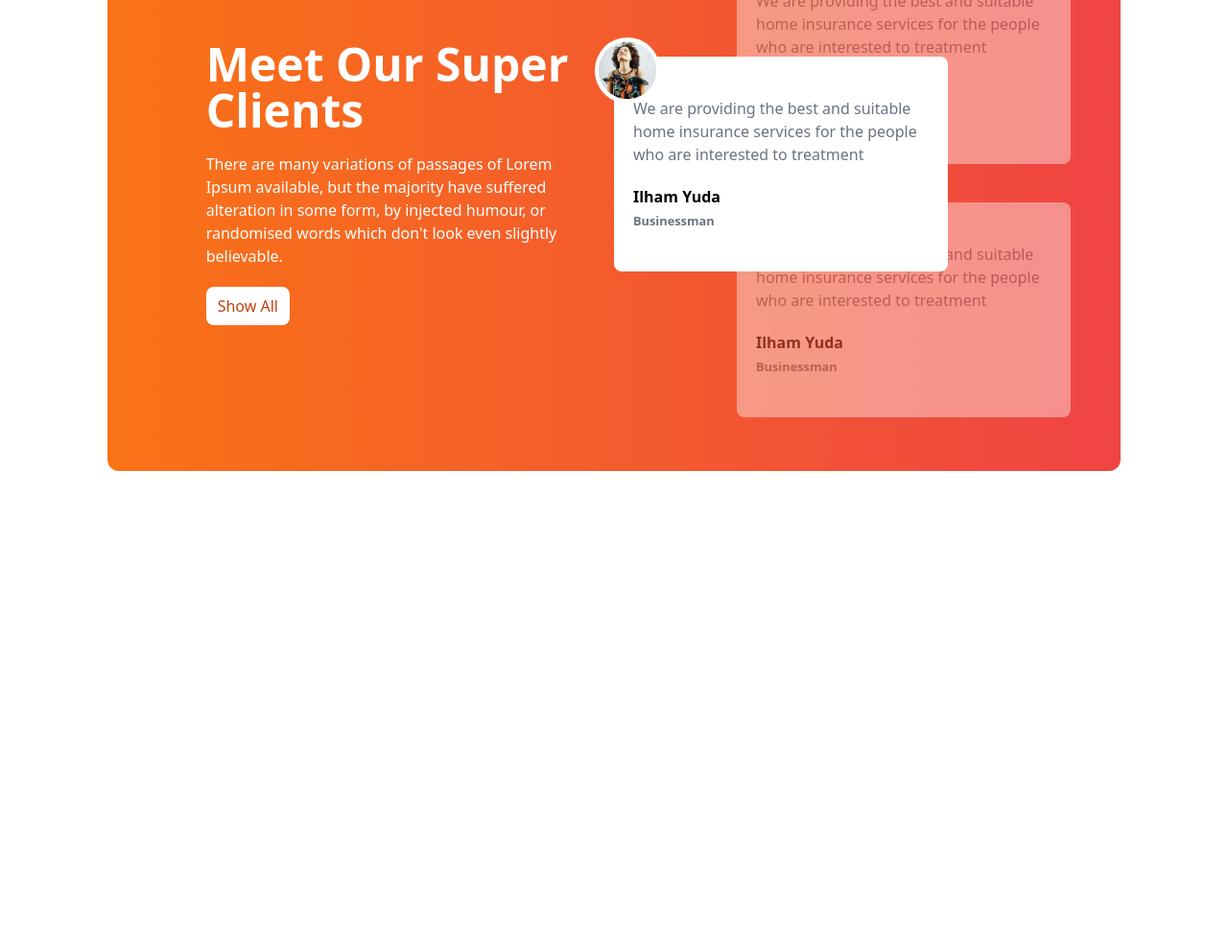
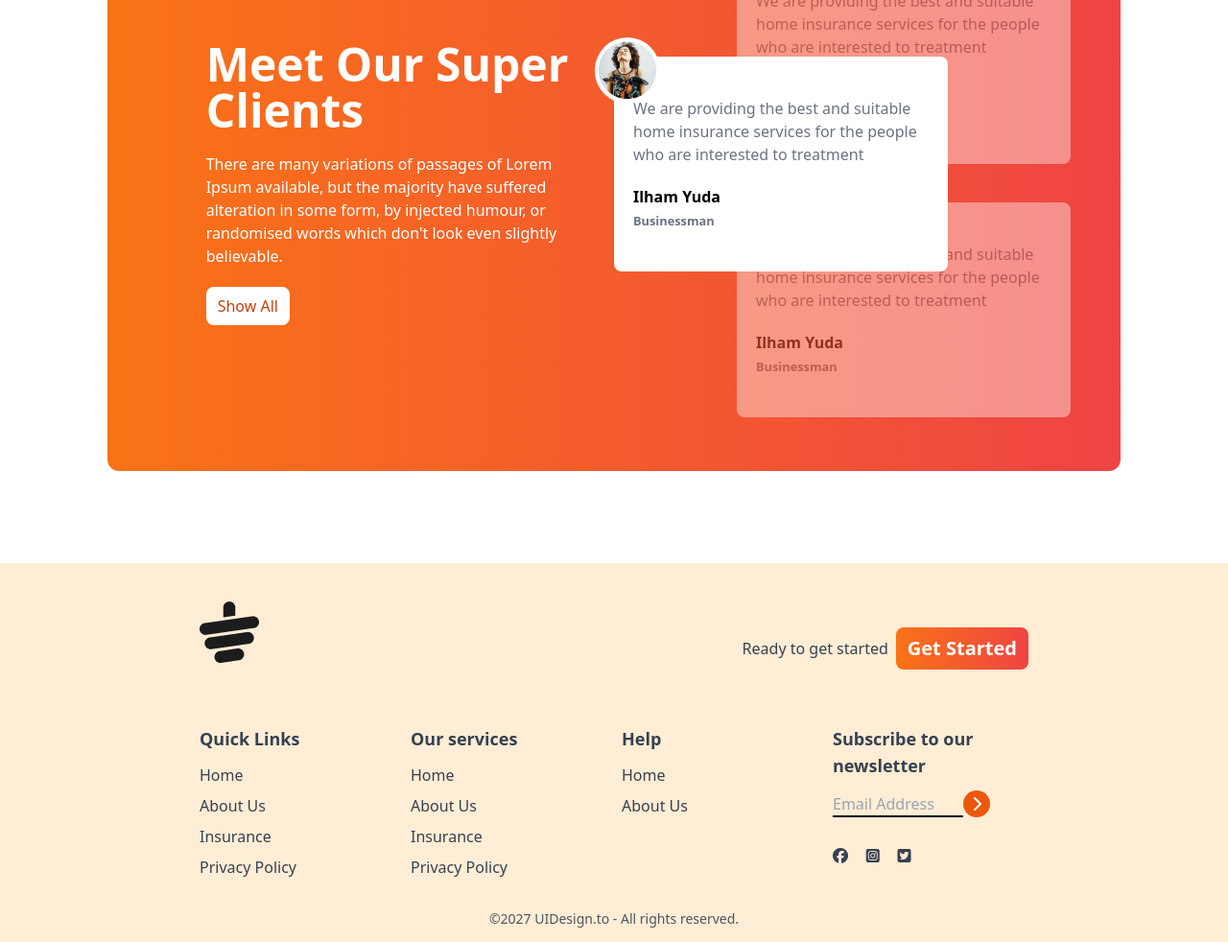
Before and after one commit to rohitahemed13/Tea-House-Project, a plain HTML site: page index.html in a window 1280 px wide. Shown: the part 1818-2800 px from the top of the page at 96% size. Before the commit the page ends 2405 px from the top, so only its background shows below. Drawn offline with nearby package versions, Linux system fonts and the light colour scheme.

Commit message:
added a new file

```diff
--- a/index.html
+++ b/index.html
@@ -1,5 +1,6 @@
 <!DOCTYPE html>
 <html lang="en">
+
 <head>
   <meta charset="UTF-8">
   <meta name="viewport" content="width=device-width, initial-scale=1.0">
@@ -7,7 +8,9 @@
   <!-- google font -->
   <link rel="preconnect" href="https://fonts.googleapis.com">
   <link rel="preconnect" href="https://fonts.gstatic.com" crossorigin>
-    <link href="https://fonts.googleapis.com/css2?family=Bebas+Neue&family=Manrope:wght@200..800&family=Roboto:ital,wght@0,100..900;1,100..900&display=swap" rel="stylesheet">
+  <link
+    href="https://fonts.googleapis.com/css2?family=Bebas+Neue&family=Manrope:wght@200..800&family=Roboto:ital,wght@0,100..900;1,100..900&display=swap"
+    rel="stylesheet">
   <!-- font awesome cdn -->
   <script src="https://kit.fontawesome.com/d7b7563d24.js" crossorigin="anonymous"></script>
   <!-- tailwinds cdn -->
@@ -24,6 +27,7 @@
     }
   </script>
 </head>
+
 <body>
   <!-- main contain -->
   <main class="max-w-screen-xl mx-auto px-16 lg:px-28 ">
@@ -33,8 +37,11 @@
       <div>
         <h1 class="text-5xl md:text-7xl  font-extrabold text-[#1C1C1C] ">It's good
           tea time at The Tea House</h1>
-                    <p class="font-medium text-lg text-[#777777]">Tea and Botanical Solutions Supplier Give Optimum  Satisfaction To Your Taste Buds.</p> <br>
-                    <button class="text-xl font-bold bg-gradient-to-r from-orange-500  to-red-500 px-5 py-3 rounded-lg text-white ">Explore More <i class="fa-solid fa-arrow-right -rotate-45 text-xl"></i></button>
+        <p class="font-medium text-lg text-[#777777]">Tea and Botanical Solutions Supplier Give Optimum Satisfaction To
+          Your Taste Buds.</p> <br>
+        <button
+          class="text-xl font-bold bg-gradient-to-r from-orange-500  to-red-500 px-5 py-3 rounded-lg text-white ">Explore
+          More <i class="fa-solid fa-arrow-right -rotate-45 text-xl"></i></button>
       </div>
       <!--img content  -->
       <div class="relative">
@@ -42,7 +49,8 @@
           <img class="w-full" src="images/banner.png" alt="">
         </div>
         <!-- card -->
-             <div class="flex absolute  items-center bg-white shadow-lg px-2 py-2 md:px-10 lg:py-4 rounded-lg top-28  md:top-80 md:left-32 lg:top-48 lg:left-28">
+        <div
+          class="flex absolute  items-center bg-white shadow-lg px-2 py-2 md:px-10 lg:py-4 rounded-lg top-28  md:top-80 md:left-32 lg:top-48 lg:left-28">
 
           <div>
             <i class="fa-solid fa-star text-2xl text-amber-500"></i>
@@ -60,7 +68,9 @@
       <!-- title -->
       <div class="text-center mb-8">
         <h1 class="text-3xl md:text-4xl font-bold mb-5">Our Featured Products</h1>
-                <p class="text-gray-600 max-w-xl mx-auto">There are many variations of passages of Lorem Ipsum available, but the majority have suffered alteration in some form, by injected humour, or randomised words which don't look even slightly believable. </p>
+        <p class="text-gray-600 max-w-xl mx-auto">There are many variations of passages of Lorem Ipsum available, but
+          the majority have suffered alteration in some form, by injected humour, or randomised words which don't look
+          even slightly believable. </p>
       </div>
       <!-- grid cards -->
       <div class="grid grid-cols-1 md:grid-cols-2 lg:grid-cols-4 gap-6 text-center">
@@ -114,22 +124,31 @@
         <!-- text section -->
         <div>
           <h1 class="text-5xl font-bold mb-5">Great Tea, Freshly Presented</h1>
-                    <p class="text-gray-500 ">The meaning of gong cha is chanese is to provide the best tea to emperor from all possessions . It represents the highest quality and self expectation. Establishing in 2006, Gong cha had been deeply appreciated by its custoers  because of good words of mouth and unique customized service orginated from Taiwan.</p><br>
+          <p class="text-gray-500 ">The meaning of gong cha is chanese is to provide the best tea to emperor from all
+            possessions . It represents the highest quality and self expectation. Establishing in 2006, Gong cha had
+            been deeply appreciated by its custoers because of good words of mouth and unique customized service
+            orginated from Taiwan.</p><br>
           <h1 class="text-2xl font-bold mb-5">Unique Taste</h1>
-                    <p class="text-gray-500 ">A Unique and different style from other teapots gives a luxurious and minimalist impression</p><br>
+          <p class="text-gray-500 ">A Unique and different style from other teapots gives a luxurious and minimalist
+            impression</p><br>
           <h1 class="text-2xl font-bold mb-5">Premium Quality</h1>
           <p class="text-gray-500 ">Premium Quality that makes tea more elegant and more durable when you use it.</p>
         </div>
       </div>
     </section>
     <section class="mb-24">
-            <div class=" bg-gradient-to-r from-orange-500 to-red-500 rounded-xl grid grid-cols-1 md:grid-cols-2 lg:grid-cols-2 px-7 lg:px-16 ">
+      <div
+        class=" bg-gradient-to-r from-orange-500 to-red-500 rounded-xl grid grid-cols-1 md:grid-cols-2 lg:grid-cols-2 px-7 lg:px-16 ">
         <!-- taxt -->
-             <div class="flex justify-center items-center overflow-hidden ">  <div class="w-5/6">
+        <div class="flex justify-center items-center overflow-hidden ">
+          <div class="w-5/6">
             <h1 class="text-5xl font-bold mt-10  text-white mb-5">Meet Our Super Clients</h1>
-              <p class="text-white mb-5">There are many variations of passages of Lorem Ipsum available, but the majority have suffered alteration in some form, by injected humour, or randomised words which don't look even slightly believable. </p>
+            <p class="text-white mb-5">There are many variations of passages of Lorem Ipsum available, but the majority
+              have suffered alteration in some form, by injected humour, or randomised words which don't look even
+              slightly believable. </p>
             <button class="py-2 px-3 bg-white rounded-lg text-orange-700 r">Show All</button>
-             </div></div>
+          </div>
+        </div>
         <!-- revewise card -->
         <div class="relative py-24 ">
 
@@ -140,7 +159,8 @@
                 <img class="p-1" src="images/client.png" alt="">
               </div>
               <div>
-                                    <p class="text-gray-500 mb-5">We are providing the best and suitable home insurance services for the people who are interested to treatment</p>
+                <p class="text-gray-500 mb-5">We are providing the best and suitable home insurance services for the
+                  people who are interested to treatment</p>
                 <h1 class="font-bold ">Ilham Yuda</h1>
                 <small class="font-bold text-gray-500 ">Businessman</small>
               </div>
@@ -148,24 +168,28 @@
           </div>
 
           <!-- top card -->
-                   <div class=" relative left-8 md:left-32   h-56 w-full md:w-3/4 bg-white text-black rounded-lg flex  items-center px-5 opacity-40">
+          <div
+            class=" relative left-8 md:left-32   h-56 w-full md:w-3/4 bg-white text-black rounded-lg flex  items-center px-5 opacity-40">
             <div class="absolute -top-5 -left-5 bg-white rounded-full ">
               <img class="p-1" src="images/client.png" alt="">
             </div>
             <div>
-                      <p class="text-gray-500 mb-5">We are providing the best and suitable home insurance services for the people who are interested to treatment</p>
+              <p class="text-gray-500 mb-5">We are providing the best and suitable home insurance services for the
+                people who are interested to treatment</p>
               <h1 class="font-bold ">Ilham Yuda</h1>
               <small class="font-bold text-gray-500 ">Businessman</small>
             </div>
           </div>
 
           <!-- bottom card -->
-                   <div class="relative left-8 md:left-32 top-10 h-56 w-full md:w-3/4 bg-white text-black rounded-lg flex items-center px-5 opacity-40">
+          <div
+            class="relative left-8 md:left-32 top-10 h-56 w-full md:w-3/4 bg-white text-black rounded-lg flex items-center px-5 opacity-40">
             <div class="absolute -top-5 -left-5 bg-white rounded-full ">
               <img class="p-1" src="images/client.png" alt="">
             </div>
             <div>
-                      <p class="text-gray-500 mb-5">We are providing the best and suitable home insurance services for the people who are interested to treatment</p>
+              <p class="text-gray-500 mb-5">We are providing the best and suitable home insurance services for the
+                people who are interested to treatment</p>
               <h1 class="font-bold ">Ilham Yuda</h1>
               <small class="font-bold text-gray-500 ">Businessman</small>
             </div>
@@ -175,5 +199,72 @@
 
     </section>
   </main>
+  <footer class="bg-orange-100  text-gray-700 py-10 px-4 md:px-16">
+    <div class="w-9/12 mx-auto">
+      <!-- logo -->
+       <div class="mb-8 flex justify-between">
+        <img class="mb-8" src="images/cup.png" alt="">
+        <div class=" flex items-center gap-2">
+          <h4>Ready to get started</h4>
+          <button class="text-xl font-bold bg-gradient-to-r from-orange-500  to-red-500 px-3 py-2  rounded-lg text-white">Get Started</button>
+        </div>
+       </div>
+       <!-- links -->
+        <div class="grid grid-cols-1 md:grid-cols-2 lg:grid-cols-4 gap-4">
+          <!-- first column -->
+           <div>
+            <h3 class="font-semibold text-lg mb-3">Quick Links</h3>
+            <ul class="space-y-2">
+             <li><a class="hover:text-orange-600" href="">Home</a></li>
+             <li><a class="hover:text-orange-600" href="">About Us</a></li>
+             <li><a class="hover:text-orange-600" href="">Insurance</a></li>
+             <li><a class="hover:text-orange-600" href="">Privacy Policy</a></li>
+
+
+            </ul>
+           </div>
+               <!-- second column -->
+               <div>
+                <h3 class="font-semibold text-lg mb-3">Our services</h3>
+                <ul class="space-y-2">
+                 <li><a class="hover:text-orange-600" href="">Home</a></li>
+                 <li><a class="hover:text-orange-600" href="">About Us</a></li>
+                 <li><a class="hover:text-orange-600" href="">Insurance</a></li>
+                 <li><a class="hover:text-orange-600" href="">Privacy Policy</a></li>
+
+
+                </ul>
+               </div>
+                   <!-- third column -->
+           <div>
+            <h3 class="font-semibold text-lg mb-3">Help</h3>
+            <ul class="space-y-2">
+             <li><a class="hover:text-orange-600" href="">Home</a></li>
+             <li><a class="hover:text-orange-600" href="">About Us</a></li>
+
+
+
+            </ul>
+           </div>
+           <!-- fourth column -->
+            <div>
+              <h3 class="font-semibold text-lg mb-3">Subscribe to our newsletter</h3>
+              <div class="flex flex-col space-y-2"></div>
+              <input placeholder="Email Address" type="text"
+              class="bg-transparent border-b-2 border-black w-4/6 "><i class="fa-solid fa-chevron-right  h-7 w-7 bg-orange-600 inline-flex rounded-full text-white justify-center items-center"></i>
+              <div class="flex   w-2/5 mb-2 mt-8 justify-between">
+                <i class="fa-brands fa-facebook"></i>
+                <i class="fa-brands fa-square-instagram"></i>
+                <i class="fa-brands fa-square-twitter"></i>
+              </div>
+            </div>
+        </div>
+        <div class="text-center pt-4 mt-4">
+          <p class="text-sm text-gray-600">&copy;2027 UIDesign.to - All rights reserved.</p>
+        </div>
+    </div>
+
+  </footer>
 </body>
+
 </html>
```
Lines whose indentation alone changed are shown as unchanged.
